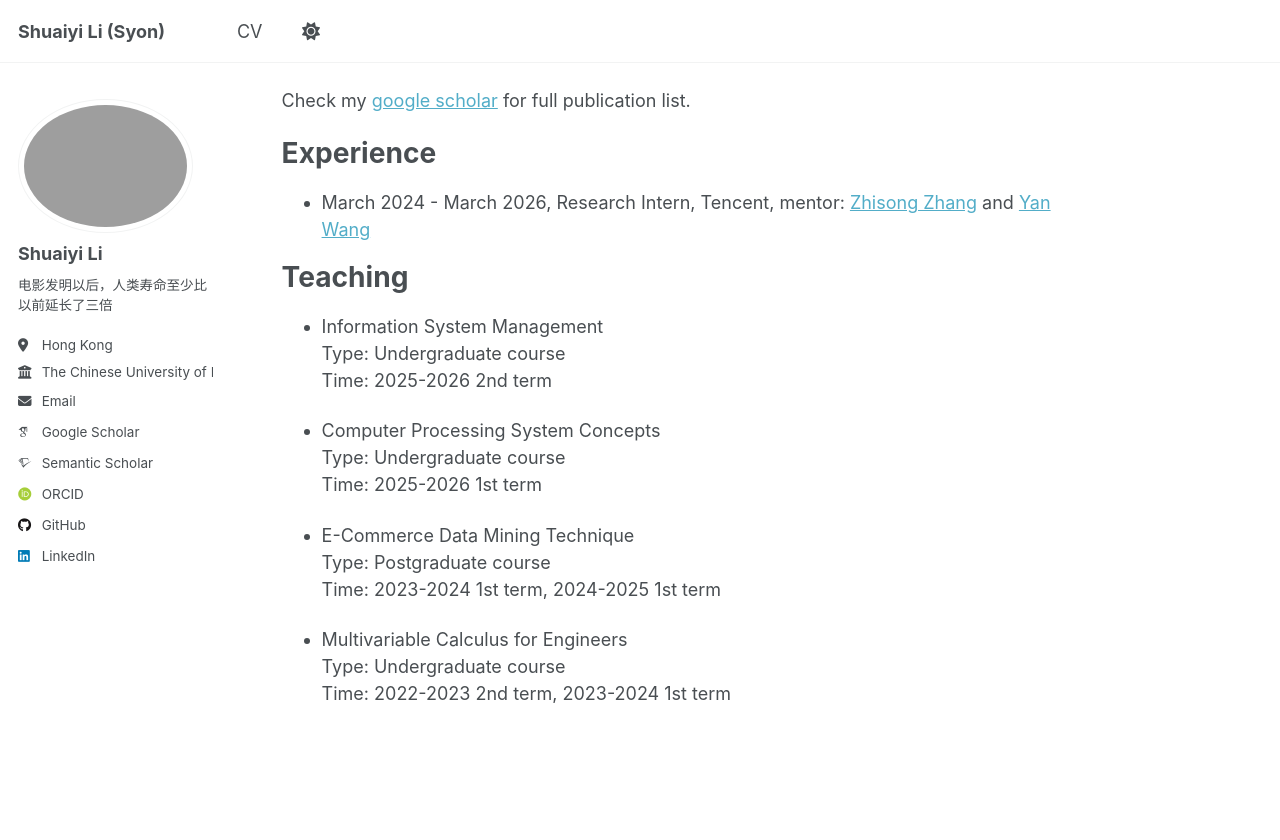
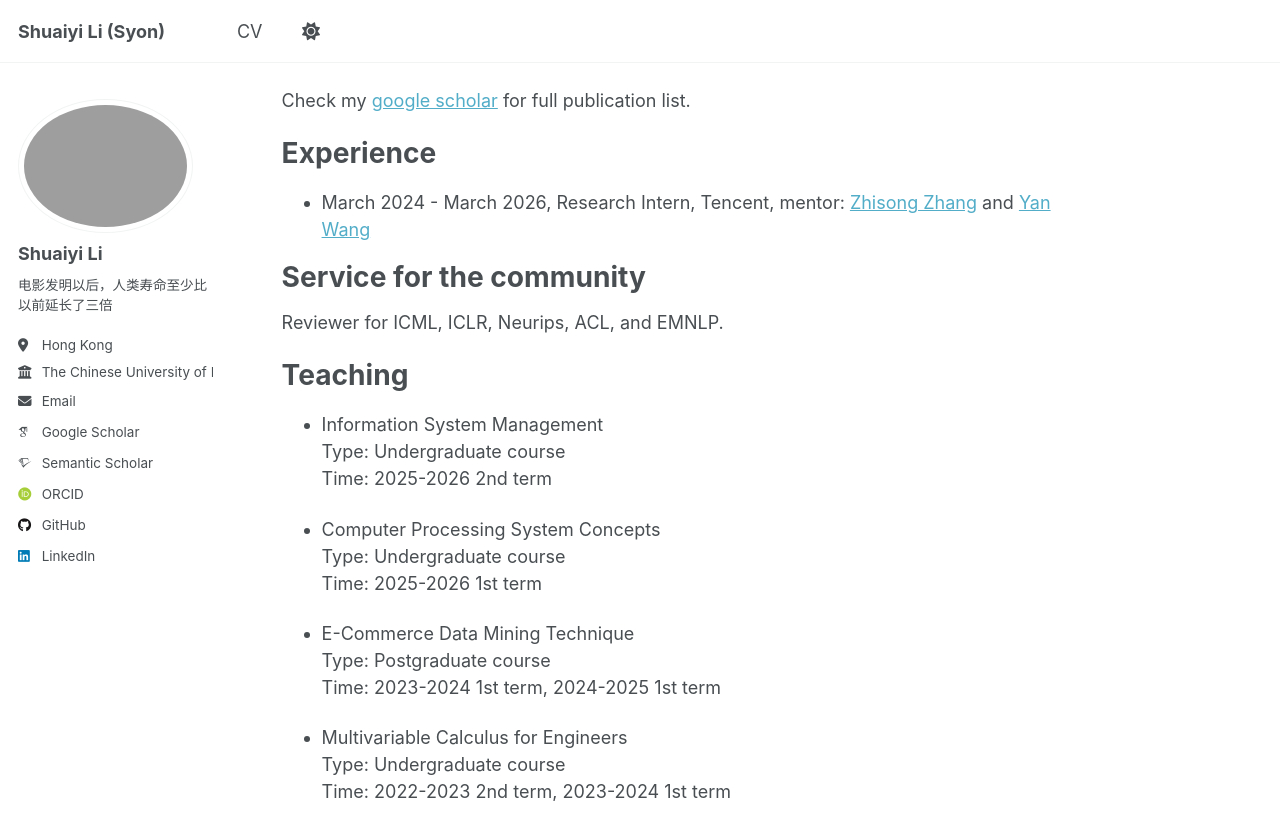
Before and after one commit to Syon-Li/Syon-Li.github.io, a Jekyll site: the page built from _pages/about.md, in a window 1280 px wide and 900 px high, scrolled down 1346 px. Shown: the top 840 px of the window. Built offline with Jekyll 4.4.1, drawn with Linux system fonts in a browser that asks for light colours; some web fonts are replaced; a script that is not in the unit is left out.

Commit message:
Update about.md

```diff
--- a/_pages/about.md
+++ b/_pages/about.md
@@ -54,6 +54,10 @@ Experience
 
 <!-- - August 2025 - Now, Research Intern, Tencent AI Lab, mentor: [Yan Wang](https://scholar.google.com/citations?hl=en&user=L6viCbQAAAAJ)
 - March 2024 - July 2025, Research Intern, Tencent AI Lab, mentor: [Zhisong Zhang](https://scholar.google.com/citations?hl=en&user=373vlUEAAAAJ) -->
+
+Service for the community
+======
+Reviewer for ICML, ICLR, Neurips, ACL, and EMNLP.
 
 Teaching
 ======
```
